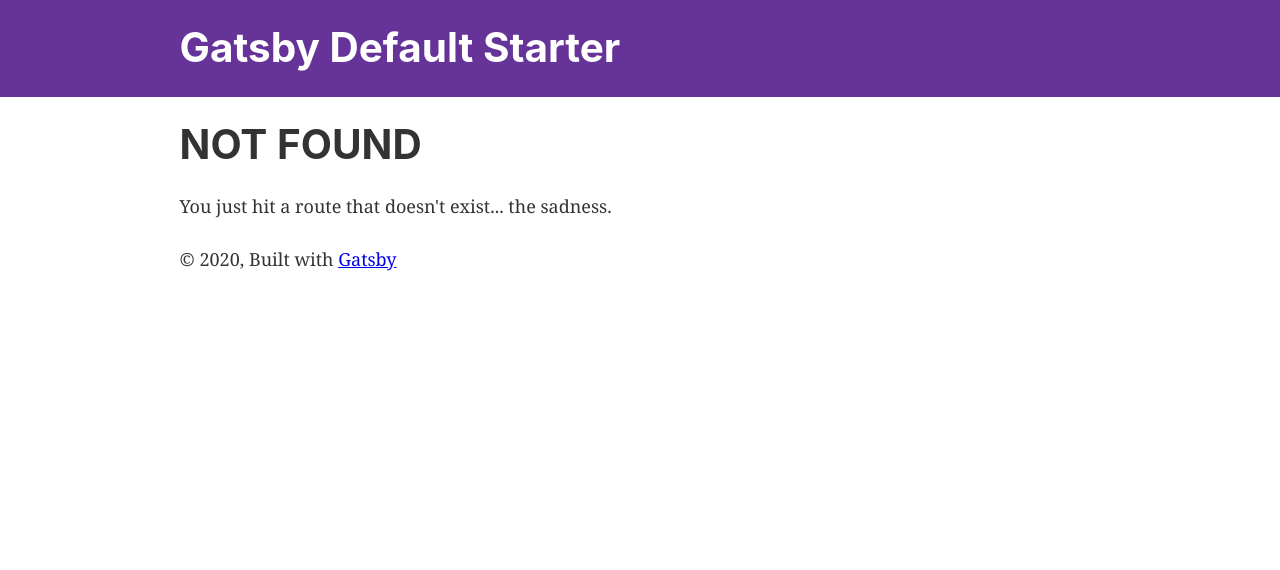
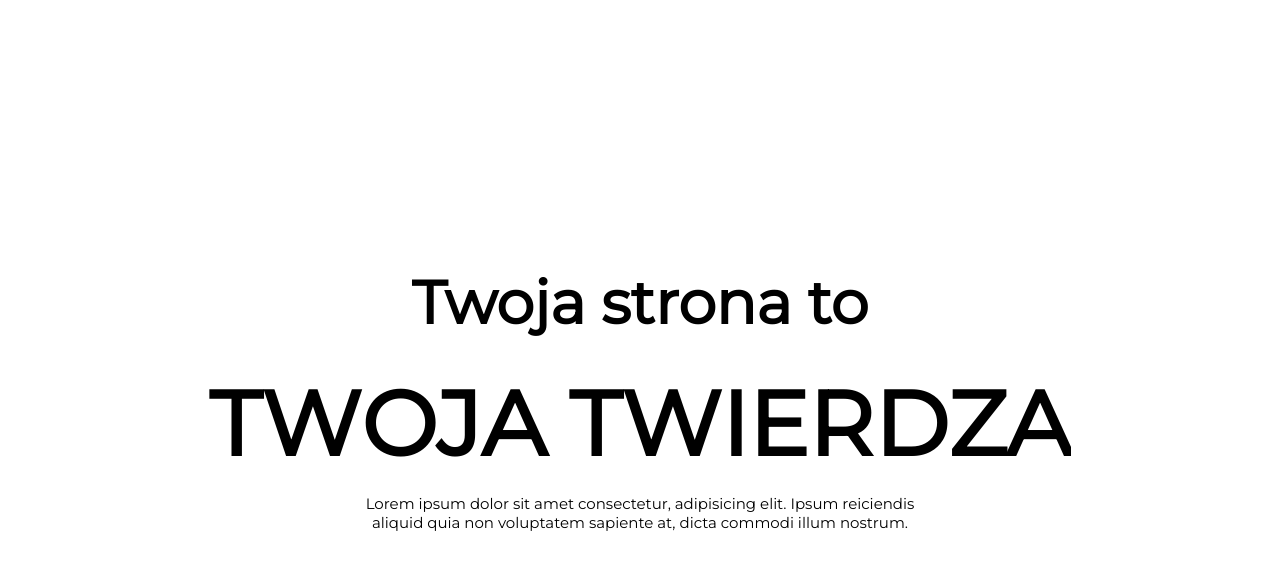
Before and after one commit to degregar/learn-web-design, a Gatsby site: page /logo-opener in a window 1280 px wide. Before the commit this address had no page. Built offline with nearby package versions, Linux system fonts and the light colour scheme; Gatsby itself is replaced by a stand-in of ours.

Commit message:
First animation added

```diff
--- a/gatsby-config.js
+++ b/gatsby-config.js
@@ -27,6 +27,7 @@ module.exports = {
         icon: `src/images/gatsby-icon.png`, // This path is relative to the root of the site.
       },
     },
+    `gatsby-plugin-sass`
     // this (optional) plugin enables Progressive Web App + Offline functionality
     // To learn more, visit: https://gatsby.dev/offline
     // `gatsby-plugin-offline`,
--- a/package.json
+++ b/package.json
@@ -10,9 +10,11 @@
     "gatsby-plugin-manifest": "^2.3.3",
     "gatsby-plugin-offline": "^3.1.2",
     "gatsby-plugin-react-helmet": "^3.2.1",
+    "gatsby-plugin-sass": "^2.2.1",
     "gatsby-plugin-sharp": "^2.5.3",
     "gatsby-source-filesystem": "^2.2.2",
     "gatsby-transformer-sharp": "^2.4.3",
+    "node-sass": "^4.13.1",
     "prop-types": "^15.7.2",
     "react": "^16.12.0",
     "react-dom": "^16.12.0",
--- a/src/components/layout.js
+++ b/src/layouts/empty-layout.js
@@ -9,8 +9,7 @@ import React from "react"
 import PropTypes from "prop-types"
 import { useStaticQuery, graphql } from "gatsby"
 
-import Header from "./header"
-import "./layout.css"
+import "./empty-layout.scss"
 
 const Layout = ({ children }) => {
   const data = useStaticQuery(graphql`
@@ -25,21 +24,7 @@ const Layout = ({ children }) => {
 
   return (
     <>
-      <Header siteTitle={data.site.siteMetadata.title} />
-      <div
-        style={{
-          margin: `0 auto`,
-          maxWidth: 960,
-          padding: `0 1.0875rem 1.45rem`,
-        }}
-      >
-        <main>{children}</main>
-        <footer>
-          © {new Date().getFullYear()}, Built with
-          {` `}
-          <a href="https://www.gatsbyjs.org">Gatsby</a>
-        </footer>
-      </div>
+      {children}
     </>
   )
 }
--- /dev/null
+++ b/src/layouts/empty-layout.scss
@@ -0,0 +1,9 @@
+@import url('https://fonts.googleapis.com/css2?family=Montserrat&display=swap');
+
+* {
+    margin: 0;
+    padding: 0;
+    box-sizing: border-box;
+    font-size: 15px;
+    font-family: Montserrat, sans-serif;
+}
--- a/src/pages/404.js
+++ b/src/pages/404.js
@@ -1,7 +1,7 @@
 import React from "react"
 
-import Layout from "../components/layout"
-import SEO from "../components/seo"
+import Layout from "../layouts/empty-layout"
+import SEO from "../layouts/seo"
 
 const NotFoundPage = () => (
   <Layout>
--- /dev/null
+++ b/src/pages/logo-opener.js
@@ -0,0 +1,41 @@
+import React from "react"
+import { Link } from "gatsby"
+
+import "./logo-opener.scss"
+
+import EmptyLayout from "../layouts/empty-layout"
+
+const LogoOpenerPage = () => (
+  <EmptyLayout>
+    <div className="overlay">
+      <div className="line">
+        <svg
+          width="1644"
+          height="1148"
+          viewBox="0 0 1644 1148"
+          fill="none"
+          xmlns="http://www.w3.org/2000/svg"
+        >
+          <path
+            d="M2 734.5L302.5 1144.5L763.5 390L1336 855.5L1642 1"
+            stroke="black"
+            strokeWidth="3"
+          />
+        </svg>
+      </div>
+    </div>
+    <section>
+      <h2>Twoja strona to</h2>
+      <h1 className="each-letter-fade-in-up-rotated">
+        <span>T</span><span>W</span><span>O</span><span>J</span><span>A</span><span>&nbsp;</span><span>T</span><span>W</span><span>I</span><span>E</span><span>R</span><span>D</span><span>Z</span><span>A</span>
+      </h1>
+      <p>
+        Lorem ipsum dolor sit amet consectetur, adipisicing elit. Ipsum
+        reiciendis aliquid quia non voluptatem sapiente at, dicta commodi illum
+        nostrum.
+      </p>
+    </section>
+  </EmptyLayout>
+)
+
+export default LogoOpenerPage
--- /dev/null
+++ b/src/pages/logo-opener.scss
@@ -0,0 +1,182 @@
+section {
+  display: flex;
+  height: 100vh;
+  width: 100%;
+  justify-content: center;
+  align-items: center;
+  flex-direction: column;
+}
+
+h1,
+h2 {
+  animation: fade-in-up 0.5s ease forwards;
+  animation-delay: 1.9s;
+  padding: 0.2em 0 0.5em 0;
+}
+
+h1,
+h1 span {
+  font-size: 6rem;
+}
+
+.each-letter-fade-in-up-rotated {
+  overflow: hidden;
+  padding: 0;
+  opacity: 1;
+  animation: none;
+  --initial-delay: 1.1s;
+
+  span {
+    display: inline-block;
+    transform: translateY(110%) rotateZ(45deg);
+    animation: fade-in-up-rotated 0.6s ease forwards;
+
+    &:nth-child(1) {
+        animation-delay: calc(var(--initial-delay) + 1s);
+      }
+      &:nth-child(2) {
+        animation-delay: calc(var(--initial-delay) + 1.1s);
+      }
+      &:nth-child(3) {
+        animation-delay: calc(var(--initial-delay) + 1.2s);
+      }
+      &:nth-child(4) {
+        animation-delay: calc(var(--initial-delay) + 1.3s);
+      }
+      &:nth-child(5) {
+        animation-delay: calc(var(--initial-delay) + 1.4s);
+      }
+      &:nth-child(6) {
+        animation-delay: calc(var(--initial-delay) + 1.5s);
+      }
+      &:nth-child(7) {
+        animation-delay: calc(var(--initial-delay) + 1.6s);
+      }
+      &:nth-child(8) {
+        animation-delay: calc(var(--initial-delay) + 1.7s);
+      }
+      &:nth-child(9) {
+        animation-delay: calc(var(--initial-delay) + 1.8s);
+      }
+      &:nth-child(10) {
+        animation-delay: calc(var(--initial-delay) + 1.9s);
+      }
+      &:nth-child(11) {
+        animation-delay: calc(var(--initial-delay) + 2s);
+      }
+      &:nth-child(12) {
+        animation-delay: calc(var(--initial-delay) + 2.1s);
+      }
+      &:nth-child(13) {
+        animation-delay: calc(var(--initial-delay) + 2.2s);
+      }
+      &:nth-child(14) {
+        animation-delay: calc(var(--initial-delay) + 2.3s);
+      }
+  }
+}
+
+@keyframes fade-in-up-rotated {
+  from {
+    transform: translateY(110%) rotateZ(45deg);
+  }
+
+  70% {
+    transform: translateY(-10px) rotateZ(0deg);
+    opacity: 1;
+  }
+
+  100% {
+    transform: translateY(0) rotateZ(0);
+    opacity: 1;
+  }
+}
+
+h2,
+h2 span {
+  font-size: 4em;
+}
+
+p {
+  max-width: 600px;
+  animation: fade-in-up 0.5s ease forwards;
+  animation-delay: 2s;
+  text-align: center;
+  padding: 1em 0;
+}
+
+section > * {
+  opacity: 0;
+}
+
+@keyframes fade-in-up {
+  from {
+    transform: translateY(10px);
+    opacity: 0;
+  }
+  to {
+    transform: translateY(0);
+    opacity: 1;
+  }
+}
+
+.overlay {
+  position: absolute;
+  top: 0;
+  right: 0;
+  bottom: 0;
+  left: 0;
+  background-color: black;
+  animation: fade-out 0.1s linear forwards;
+  animation-delay: 1.7s;
+  overflow: hidden;
+  height: 100vh;
+}
+
+@keyframes fade-out {
+  to {
+    opacity: 0;
+    pointer-events: none;
+  }
+}
+
+.overlay .line svg {
+  width: 140%;
+  height: 150vh;
+  margin-left: -20%;
+  margin-top: -10%;
+  /* height: auto; */
+  transform: translateY(-50%);
+  margin-top: 50vh;
+}
+
+.overlay .line svg path {
+  stroke-dasharray: 3300;
+  stroke-dashoffset: 3300;
+  animation: dash 2s ease-in-out forwards;
+  animation-delay: 0.3s;
+  stroke: white;
+}
+
+@keyframes dash {
+  0% {
+  }
+  25% {
+    stroke-dashoffset: 0;
+    stroke-width: 4px;
+    transform: translateY(0);
+  }
+  50% {
+    stroke-width: 10vw;
+    stroke-dashoffset: 0;
+    transform-origin: center;
+    transform: scale(1) translateY(10vh);
+  }
+  100% {
+    stroke-width: 100vw;
+    stroke-dashoffset: 0;
+    transform: scale(20) translateY(40vh);
+    transform-origin: center;
+    /* opacity: 0; */
+  }
+}
--- a/src/pages/page-2.js
+++ b/src/pages/page-2.js
@@ -1,8 +1,8 @@
 import React from "react"
 import { Link } from "gatsby"
 
-import Layout from "../components/layout"
-import SEO from "../components/seo"
+import Layout from "../layouts/empty-layout"
+import SEO from "../layouts/seo"
 
 const SecondPage = () => (
   <Layout>
```
Also changed, not shown: src/pages/index.js (+5 -13 lines), netlify.toml (added), src/layouts/header.js (renamed from src/components/header.js), src/layouts/layout.css (renamed from src/components/layout.css), src/layouts/seo.js (renamed from src/components/seo.js), 2 other files.
